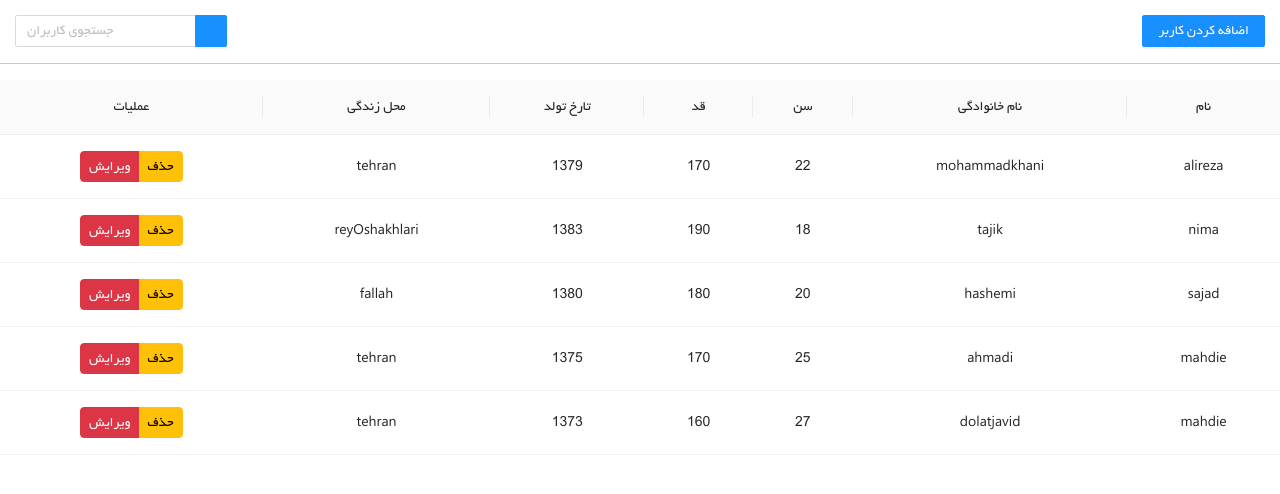
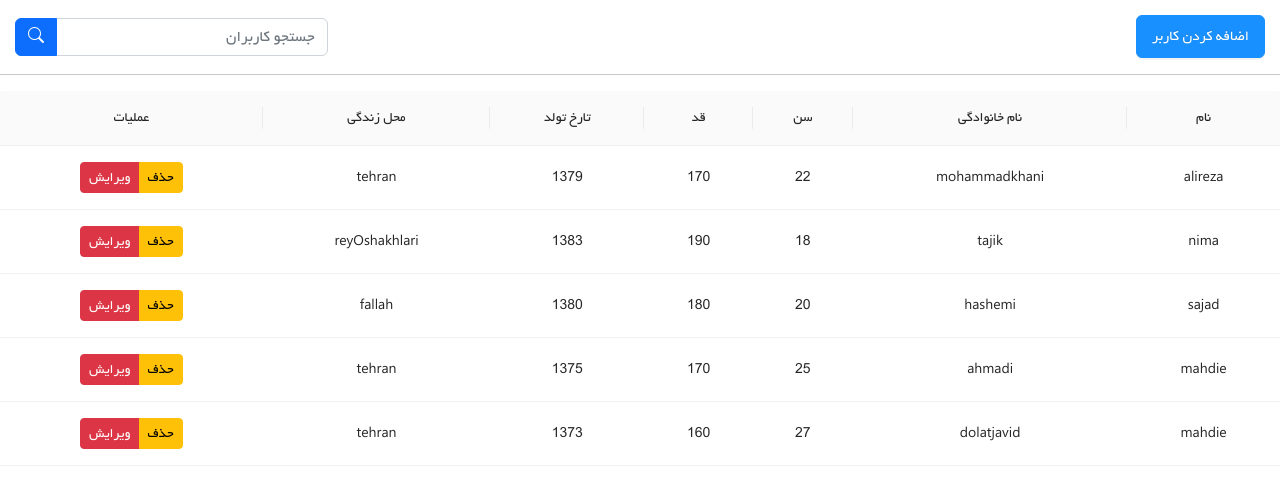
Before and after one commit to alirezamhi/dashboard-app, a React (Create React App) app: page / in a window 1280 px wide. Shown: the top 494 px of the page. Built offline with nearby package versions, Linux system fonts and the light colour scheme.

Commit message:
style:input style search

```diff
--- a/public/index.html
+++ b/public/index.html
@@ -25,6 +25,7 @@
       Learn how to configure a non-root public URL by running `npm run build`.
     -->
     <link rel="stylesheet" href="https://cdn.jsdelivr.net/npm/bootstrap@5.2.2/dist/css/bootstrap.min.css">
+    <link rel="stylesheet" href="https://cdn.jsdelivr.net/npm/bootstrap-icons@1.9.1/font/bootstrap-icons.css">
     <title>React App</title>
   </head>
   <body>
--- a/src/Components/Loading/Loading.js
+++ b/src/Components/Loading/Loading.js
@@ -9,7 +9,7 @@ const Loading = () => {
 				<circle cx="50" cy="50" r="46" />
 			</svg>
 		</div>
-		<h1 className={Style.title}>loading...</h1>
+		<h1 className={Style.title}>چند لحظه منتظر بمانید</h1>
 	</div>
     )
 }
--- a/src/Components/Loading/Loading.module.css
+++ b/src/Components/Loading/Loading.module.css
@@ -5,6 +5,7 @@
 	font-family: Poppins;
 	user-select: none;
 	/* text-shadow: 3px 3px black; */
+	margin-top: 20px;
 }
 
 .title_container {
--- a/src/components/header/Header.module.css
+++ b/src/components/header/Header.module.css
@@ -4,3 +4,8 @@
   justify-content: space-between;
   padding: 15px 15px 0px 15px;
 }
+.customButton{
+  border-radius: 6px !important;
+  font-size: 15px !important;
+  height: 43px;
+}
--- a/src/components/header/HeaderButton.js
+++ b/src/components/header/HeaderButton.js
@@ -2,6 +2,7 @@ import React, { useState } from "react";
 import { Button, Modal } from "antd";
 import 'antd/dist/antd.css';
 import { ModalForm } from "../ModalForm";
+import Style from './Header.module.css'
 
 const HeaderButton = () => {
   const [isModalOpen, setIsModalOpen] = useState(false);
@@ -20,7 +21,7 @@ const HeaderButton = () => {
 
   return (
     <div>
-      <Button type="primary" htmlType="button" onClick={showModal}>اضافه کردن کاربر</Button>
+      <Button className={Style.customButton} type="primary" htmlType="button" onClick={showModal}>اضافه کردن کاربر</Button>
       <Modal open={isModalOpen} onOk={handleOk} onCancel={handleCancel}>
         <ModalForm />
       </Modal>
--- a/src/components/header/HeaderSearch.js
+++ b/src/components/header/HeaderSearch.js
@@ -14,10 +14,9 @@ const onSearch = (value) => console.log(value);
 
 const HeaderSearch = () => {
   return (
-    <div >
-      <Space direction="vertical">
-        <Search placeholder="جستجوی کاربران" onSearch={onSearch} enterButton />
-      </Space>
+    <div class="input-group w-25">
+      <button class="btn btn-primary" type="button" id="button-addon1"><i class="bi bi-search"></i></button>
+      <input className="form-control text-end" placeholder="جستجو کاربران"/>
     </div>
   );
 };
```
Also changed, not shown: src/index.css (line endings or trailing spaces).
